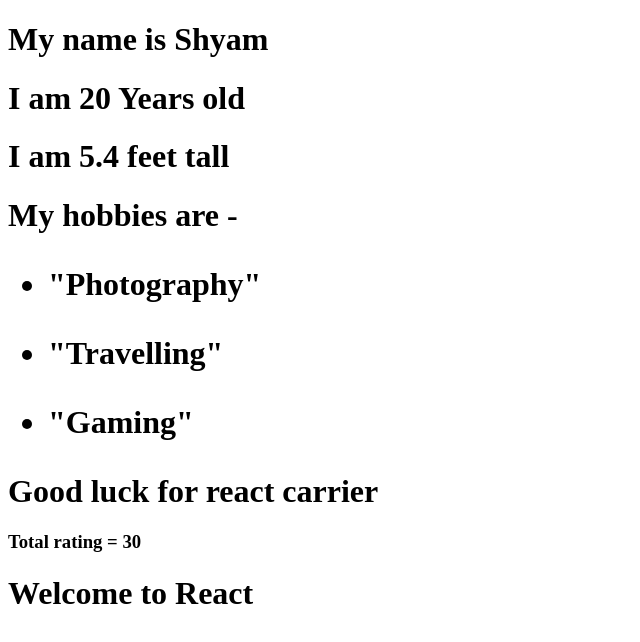
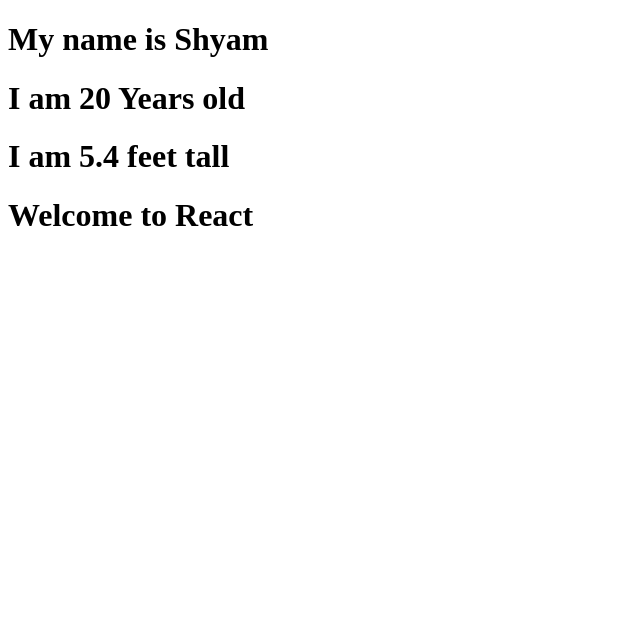
Before and after one commit to PrasastiBaitharu/practice_series, a React (Vite) app in the folder React/21 12/First_app/: page / in a window 1280 px wide. Shown: the top 642 px of the page, without its empty margins (0-640 px from the left). Built offline with nearby package versions, Linux system fonts and the light colour scheme.

Commit message:
Creating accessing object in components

```diff
--- a/React/21 12/First_app/src/components/Hello.jsx
+++ b/React/21 12/First_app/src/components/Hello.jsx
@@ -1,30 +1,17 @@
-//Making the global variable to local
+//Creating and accessing object in components
+const student = {
+  name : "Shyam",
+  age : 20,
+  height : 5.4
+}
 
 function Hello() {
-  let name = "Shyam";
-  let age = 20;
-  let height = 5.4;
-  let hobbies = ["Photography", "Travelling", "Gaming"];
-  function mssg() {
-    return <h1>Good luck for react carrier</h1>;
-  }
   return (
     <>
-      <h1>My name is {name}</h1>
-      <h1>I am {age} Years old</h1>
-      <h1>I am {height} feet tall</h1>
-      <h1>
-        My hobbies are -
-        {hobbies.map((hobby) => {
-          return (
-            <ul>
-              <li>"{hobby}"</li>
-            </ul>
-          );
-        })}
-      </h1>
-      {mssg()}
-      <h3>Total rating = {10 + 20}</h3>
+      <h1>My name is {student.name}</h1>
+      <h1>I am {student.age} Years old</h1>
+      <h1>I am {student.height} feet tall</h1>
+
     </>
   );
 }
```
